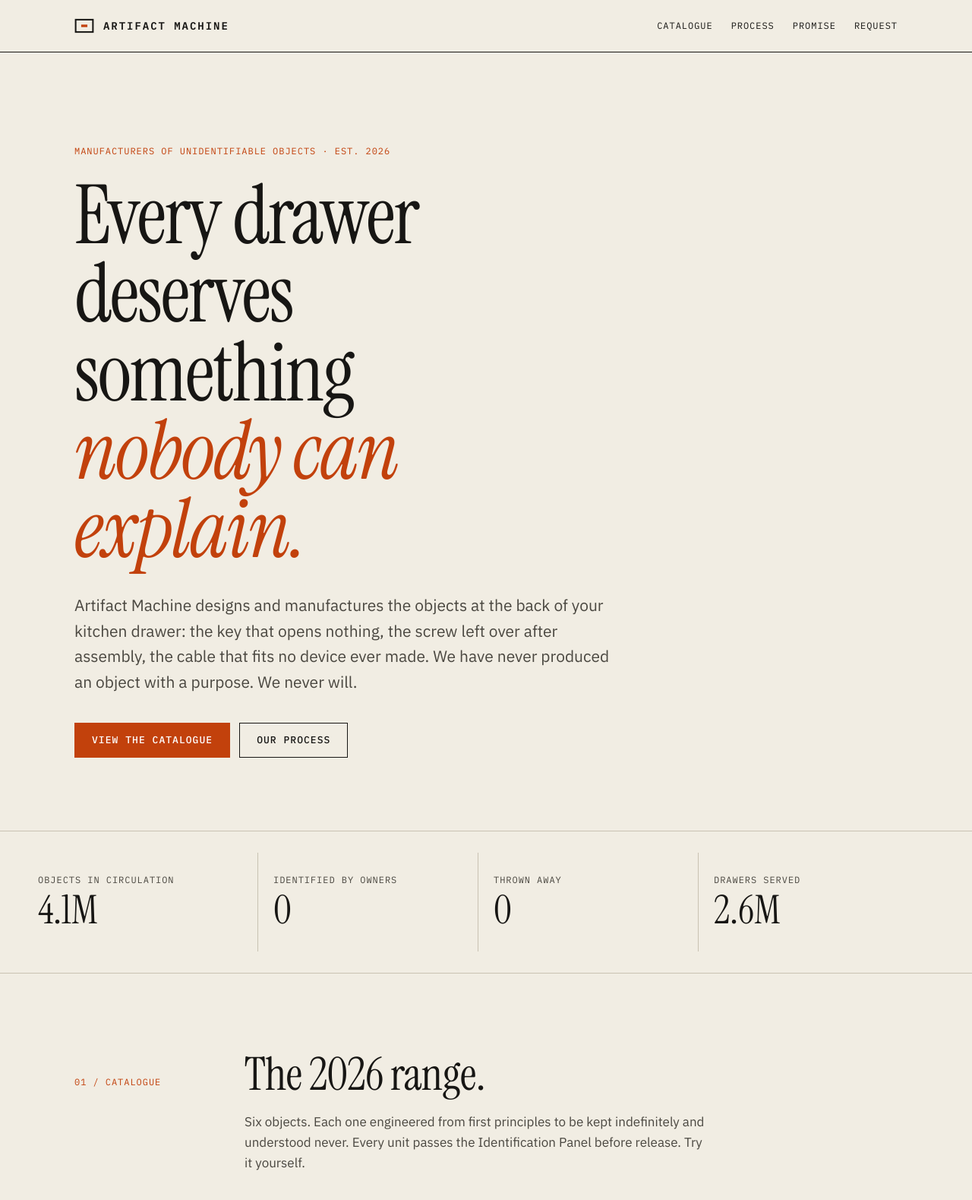
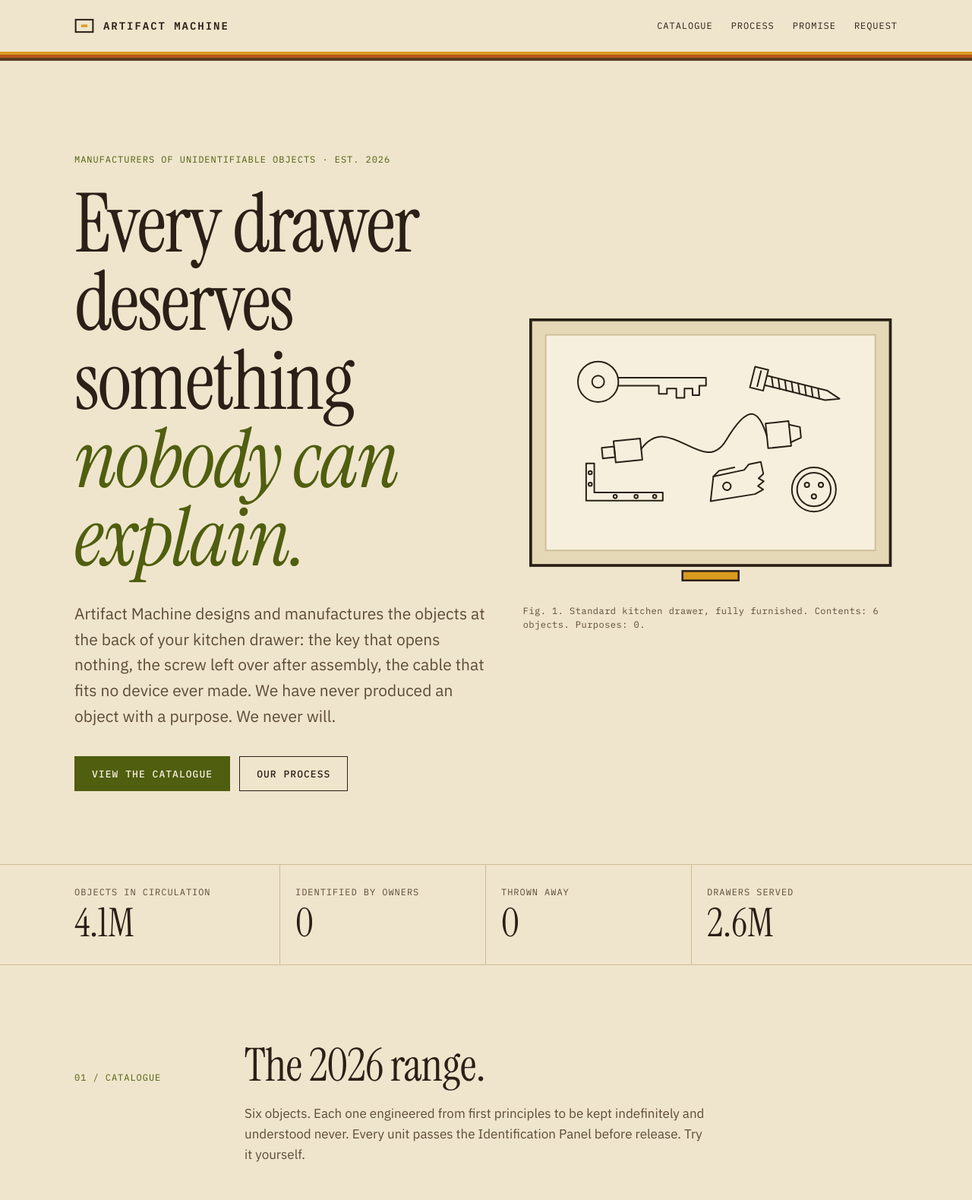
Before and after one commit to johnhreardoniv/artifactmachine-studio, a plain HTML site: page index.html in a window 1280 px wide. Shown: the top 1579 px of the page at 76% size. Drawn offline with Linux system fonts and the light colour scheme.

Commit message:
design: 1970s kitchen-drawer palette and one alignment rail
Avocado, harvest gold, rust and walnut on manila. Section content now
sits on one rail; catalogue rows line up via subgrid and no longer jump
when a verdict appears; the hero gets a drawer figure; the stats strip
selector no longer hits its own wrapper.

Co-Authored-By: Claude Opus 5.5 (1M context) <noreply@anthropic.com>

```diff
--- a/assets/site.css
+++ b/assets/site.css
@@ -1,14 +1,19 @@
 /* Artifact Machine — house style. Industrial catalogue, played completely straight. */
 
 :root {
-  --paper: #f1ede3;
-  --paper-2: #e8e3d6;
-  --ink: #171614;
-  --ink-2: #4a4740;
-  --rule: #c9c2b2;
-  --signal: #c2410c;
-  --signal-ink: #ffffff;
-  --plate: #fbf9f4;
+  --paper: #efe5cc;
+  --paper-2: #e5d8b6;
+  --ink: #2a2017;
+  --ink-2: #5c4b37;
+  --rule: #cdbd97;
+  --signal: #4f5e0f;
+  --signal-ink: #f6efdc;
+  --plate: #f6efdd;
+  --gold: #d99a1e;
+  --rust: #b8561a;
+  --walnut: #5a3d22;
+  --deep: #3f4a10;
+  --cream: #efe5cc;
   --serif: "Instrument Serif", "Iowan Old Style", Georgia, serif;
   --sans: "IBM Plex Sans", system-ui, -apple-system, "Segoe UI", sans-serif;
   --mono: "IBM Plex Mono", ui-monospace, "Cascadia Mono", Consolas, monospace;
@@ -18,14 +23,18 @@
 
 @media (prefers-color-scheme: dark) {
   :root:not([data-theme="light"]) {
-    --paper: #151412;
-    --paper-2: #1d1b18;
-    --ink: #ece7dc;
-    --ink-2: #a8a197;
-    --rule: #3a3731;
-    --signal: #f07a3e;
-    --signal-ink: #151412;
-    --plate: #1d1b18;
+    --paper: #1e1912;
+    --paper-2: #282118;
+    --ink: #efe5cc;
+    --ink-2: #b8a886;
+    --rule: #463a2a;
+    --signal: #b9c45e;
+    --signal-ink: #1e1912;
+    --plate: #282118;
+    --gold: #e3ac3a;
+    --rust: #d0702c;
+    --walnut: #8a6240;
+    --deep: #2e3510;
   }
 }
 
@@ -56,9 +65,19 @@ a { color: inherit; text-underline-offset: 3px; }
 
 /* ---------- Masthead ---------- */
 
-.masthead {
-  border-bottom: 1px solid var(--ink);
+.masthead { position: relative; }
+.masthead::after, footer::before {
+  content: "";
+  display: block;
+  height: 12px;
+  background: linear-gradient(var(--gold) 0 33.3%, var(--rust) 33.3% 66.6%, var(--walnut) 66.6% 100%);
 }
+footer::before { margin-bottom: 40px; }
+
+/* One alignment rail: labels in a 200px column, content to its right. */
+:root { --rail: 224px; }
+.indent { margin-left: var(--rail); }
+@media (max-width: 760px) { .indent { margin-left: 0; } }
 .masthead .wrap {
   display: flex;
   align-items: center;
@@ -78,6 +97,7 @@ a { color: inherit; text-underline-offset: 3px; }
   text-transform: uppercase;
 }
 .wordmark svg { width: 26px; height: 26px; flex: none; }
+.wordmark .handle { fill: var(--gold); }
 .masthead nav { display: flex; gap: 24px; }
 .masthead nav a {
   font-family: var(--mono);
@@ -93,6 +113,18 @@ a { color: inherit; text-underline-offset: 3px; }
 /* ---------- Hero ---------- */
 
 .hero { padding: clamp(56px, 10vw, 120px) 0 clamp(48px, 8vw, 96px); border-bottom: 1px solid var(--rule); }
+.hero-grid { display: grid; gap: 48px; }
+@media (min-width: 981px) {
+  .hero-grid { grid-template-columns: minmax(0, 1.1fr) minmax(0, 1fr); align-items: center; }
+}
+.hero-fig { margin: 0; }
+.hero-fig svg { display: block; width: 100%; height: auto; }
+.hero-fig .tray { fill: var(--paper-2); stroke: var(--ink); stroke-width: 3; }
+.hero-fig .floor { fill: var(--plate); stroke: var(--rule); stroke-width: 1.5; }
+.hero-fig .pull { fill: var(--gold); stroke: var(--ink); stroke-width: 2; }
+.hero-fig .obj { fill: none; stroke: var(--ink); stroke-width: 2; stroke-linecap: round; stroke-linejoin: round; }
+.hero-fig .obj * { vector-effect: non-scaling-stroke; }
+.hero-fig figcaption { margin-top: 14px; font: 12px/1.5 var(--mono); letter-spacing: 0.04em; color: var(--ink-2); }
 .hero .eyebrow { color: var(--signal); margin: 0 0 24px; }
 .hero h1 {
   font-family: var(--serif);
@@ -101,7 +133,6 @@ a { color: inherit; text-underline-offset: 3px; }
   line-height: 0.96;
   letter-spacing: -0.02em;
   margin: 0;
-  max-width: 13ch;
 }
 .hero h1 em { color: var(--signal); }
 .hero .lede {
@@ -139,17 +170,17 @@ a { color: inherit; text-underline-offset: 3px; }
   grid-template-columns: repeat(4, 1fr);
   margin: 0;
 }
-.figures div { padding: 28px 20px 28px 0; border-right: 1px solid var(--rule); }
-.figures div + div { padding-left: 20px; }
-.figures div:last-child { border-right: 0; }
+.figures dl > div { padding: 28px 20px 28px 0; border-right: 1px solid var(--rule); }
+.figures dl > div + div { padding-left: 20px; }
+.figures dl > div:last-child { border-right: 0; }
 .figures dt { font: 12px/1.4 var(--mono); letter-spacing: 0.08em; text-transform: uppercase; color: var(--ink-2); }
 .figures dd { margin: 6px 0 0; font-family: var(--serif); font-size: clamp(34px, 4.4vw, 52px); line-height: 1; }
 @media (max-width: 760px) {
   .figures dl { grid-template-columns: 1fr 1fr; }
-  .figures div { padding: 22px 12px 22px 0; }
-  .figures div + div { padding-left: 0; }
-  .figures div:nth-child(2n) { border-right: 0; padding-left: 12px; }
-  .figures div:nth-child(-n+2) { border-bottom: 1px solid var(--rule); }
+  .figures dl > div { padding: 22px 12px 22px 0; }
+  .figures dl > div + div { padding-left: 0; }
+  .figures dl > div:nth-child(2n) { border-right: 0; padding-left: 12px; }
+  .figures dl > div:nth-child(-n+2) { border-bottom: 1px solid var(--rule); }
 }
 
 /* ---------- Sections ---------- */
@@ -158,10 +189,11 @@ section { padding: clamp(56px, 8vw, 104px) 0; border-bottom: 1px solid var(--rul
 .section-head {
   display: grid;
   grid-template-columns: 200px 1fr;
+  align-items: baseline;
   gap: 24px;
   margin-bottom: 48px;
 }
-.section-head .label { color: var(--signal); padding-top: 12px; }
+.section-head .label { color: var(--signal); margin: 0; }
 .section-head h2 {
   font-family: var(--serif);
   font-weight: 400;
@@ -186,8 +218,10 @@ section { padding: clamp(56px, 8vw, 104px) 0; border-bottom: 1px solid var(--rul
 @media (max-width: 620px) { .catalogue { grid-template-columns: 1fr; } }
 
 .item {
-  display: flex;
-  flex-direction: column;
+  display: grid;
+  grid-row: span 7;
+  grid-template-rows: subgrid;
+  row-gap: 0;
   border-right: 1px solid var(--rule);
   border-bottom: 1px solid var(--rule);
   padding: 20px;
@@ -220,7 +254,8 @@ section { padding: clamp(56px, 8vw, 104px) 0; border-bottom: 1px solid var(--rul
   display: grid;
   grid-template-columns: auto 1fr;
   gap: 6px 16px;
-  margin: auto 0 0;
+  margin: 0;
+  align-self: start;
   padding-top: 14px;
   border-top: 1px dashed var(--rule);
   font: 13px/1.45 var(--mono);
@@ -231,8 +266,8 @@ section { padding: clamp(56px, 8vw, 104px) 0; border-bottom: 1px solid var(--rul
   margin-top: 18px;
   width: 100%;
 }
-.verdict {
-  min-height: 1.5em;
+.item .verdict {
+  min-height: 4.5em;
   margin: 10px 0 0;
   font: 13px/1.5 var(--mono);
   color: var(--signal);
@@ -256,20 +291,17 @@ section { padding: clamp(56px, 8vw, 104px) 0; border-bottom: 1px solid var(--rul
 
 /* ---------- Promise ---------- */
 
-.promise { background: var(--ink); color: var(--paper); border-bottom: 0; }
-.promise .label { color: var(--signal); }
+.promise { background: var(--deep); color: var(--cream); border-bottom: 0; }
+.promise .label { color: #ebb84a; }
+.promise .section-head { margin-bottom: 0; }
 .promise blockquote {
-  margin: 20px 0 0;
+  margin: 0;
   font-family: var(--serif);
   font-size: clamp(32px, 5vw, 64px);
   line-height: 1.06;
   max-width: 22ch;
 }
-.promise p { color: var(--paper-2); opacity: 0.8; max-width: 60ch; margin-top: 28px; }
-@media (prefers-color-scheme: dark) {
-  :root:not([data-theme="light"]) .promise { background: var(--paper-2); color: var(--ink); }
-  :root:not([data-theme="light"]) .promise p { color: var(--ink-2); opacity: 1; }
-}
+.promise p { color: var(--cream); opacity: 0.82; max-width: 60ch; margin-top: 28px; }
 
 /* ---------- Testimonials ---------- */
 
@@ -309,13 +341,14 @@ section { padding: clamp(56px, 8vw, 104px) 0; border-bottom: 1px solid var(--rul
   font: 16px var(--sans);
   width: 100%;
 }
+.request .result:empty { display: none; }
 .request .result { margin: 20px 0 0; font: 14px/1.6 var(--mono); max-width: 70ch; }
 .request .fine { margin: 14px 0 0; font-size: 14px; color: var(--ink-2); }
 @media (max-width: 760px) { .request form { grid-template-columns: 1fr; } }
 
 /* ---------- Footer ---------- */
 
-footer { padding: 40px 0 56px; }
+footer { padding: 0 0 56px; }
 footer .wrap { display: grid; grid-template-columns: 1fr auto; gap: 24px; }
 footer p { margin: 0; font-size: 14px; color: var(--ink-2); max-width: 70ch; }
 footer .mono { color: var(--ink); }
@@ -328,6 +361,6 @@ footer .mono { color: var(--ink); }
 .lost p { color: var(--ink-2); max-width: 56ch; }
 
 @media (prefers-reduced-motion: no-preference) {
-  .verdict:not(:empty) { animation: stamp 260ms cubic-bezier(0.2, 0.8, 0.2, 1); }
+  .item .verdict:not(:empty) { animation: stamp 260ms cubic-bezier(0.2, 0.8, 0.2, 1); }
   @keyframes stamp { from { opacity: 0; transform: translateY(4px); } to { opacity: 1; transform: none; } }
 }
--- a/index.html
+++ b/index.html
@@ -23,7 +23,7 @@
 <header class="masthead">
   <div class="wrap">
     <a class="wordmark" href="/" aria-label="Artifact Machine, home">
-      <svg viewBox="0 0 32 32" aria-hidden="true"><rect x="2" y="6" width="28" height="20" fill="none" stroke="currentColor" stroke-width="2.5"/><rect x="11" y="14" width="10" height="4" fill="#c2410c"/></svg>
+      <svg viewBox="0 0 32 32" aria-hidden="true"><rect x="2" y="6" width="28" height="20" fill="none" stroke="currentColor" stroke-width="2.5"/><rect class="handle" x="11" y="14" width="10" height="4"/></svg>
       Artifact Machine
     </a>
     <nav aria-label="Primary">
@@ -38,7 +38,8 @@
 <main>
 
   <div class="hero">
-    <div class="wrap">
+    <div class="wrap hero-grid">
+      <div class="hero-copy">
       <p class="eyebrow">Manufacturers of unidentifiable objects · Est. 2026</p>
       <h1>Every drawer deserves something <em>nobody can explain.</em></h1>
       <p class="lede">Artifact Machine designs and manufactures the objects at the back of your kitchen drawer: the key that opens nothing, the screw left over after assembly, the cable that fits no device ever made. We have never produced an object with a purpose. We never will.</p>
@@ -46,6 +47,21 @@
         <a class="btn primary" href="#catalogue">View the catalogue</a>
         <a class="btn" href="#process">Our process</a>
       </div>
+      </div>
+      <figure class="hero-fig">
+        <svg viewBox="0 0 400 300" aria-hidden="true">
+          <rect class="tray" x="8" y="8" width="384" height="262"/>
+          <rect class="floor" x="24" y="24" width="352" height="230"/>
+          <rect class="pull" x="170" y="276" width="60" height="10"/>
+          <g class="obj" transform="translate(44 38) scale(0.72)"><circle cx="50" cy="50" r="30"/><circle cx="50" cy="50" r="9"/><path d="M80 44H210V56H200V70H190V60H178V74H166V60H152V68H140V56H80"/></g>
+          <g class="obj" transform="translate(236 40) rotate(14) scale(0.52)"><path d="M30 28H58V72H30Z"/><path d="M44 34V66"/><path d="M58 40H186L214 50L186 60H58"/><path d="M68 40L76 60M82 40L90 60M96 40L104 60M110 40L118 60M124 40L132 60M138 40L146 60M152 40L160 60M166 40L174 60"/></g>
+          <g class="obj" transform="translate(70 104) rotate(-6) scale(0.95)"><rect x="10" y="44" width="14" height="12"/><rect x="24" y="38" width="30" height="24"/><path d="M54 50C90 10 120 90 150 50S190 20 196 50"/><rect x="196" y="36" width="26" height="28"/><path d="M222 40L234 44V56L222 60"/></g>
+          <g class="obj" transform="translate(30 150) scale(0.62)"><path d="M60 18V82H192V68H74V18Z"/><circle cx="67" cy="34" r="3"/><circle cx="67" cy="54" r="3"/><circle cx="110" cy="75" r="3"/><circle cx="146" cy="75" r="3"/><circle cx="178" cy="75" r="3"/></g>
+          <g class="obj" transform="translate(150 168) rotate(-12) scale(0.6)"><path d="M70 72L84 30H140L150 22H172V44L162 50L170 57L158 63L166 71L150 76Z"/><circle cx="104" cy="52" r="7"/><path d="M84 30L96 22H124"/></g>
+          <g class="obj" transform="translate(236 158) scale(0.62)"><circle cx="120" cy="50" r="38"/><circle cx="120" cy="50" r="29"/><circle cx="108" cy="42" r="4"/><circle cx="132" cy="42" r="4"/><circle cx="120" cy="62" r="4"/></g>
+        </svg>
+        <figcaption>Fig. 1. Standard kitchen drawer, fully furnished. Contents: 6 objects. Purposes: 0.</figcaption>
+      </figure>
     </div>
   </div>
 
@@ -205,9 +221,13 @@
 
   <section id="promise" class="promise">
     <div class="wrap">
-      <p class="label">03 / The Artifact Machine Promise</p>
-      <blockquote>If you ever work out what your object is for, we will replace it with one you can't.</blockquote>
-      <p>The guarantee is unconditional and has never been claimed. We regard that as the most important figure we publish.</p>
+      <div class="section-head">
+        <p class="label">03 / Promise</p>
+        <div>
+          <blockquote>If you ever work out what your object is for, we will replace it with one you can't.</blockquote>
+          <p>The guarantee is unconditional and has never been claimed. We regard that as the most important figure we publish.</p>
+        </div>
+      </div>
     </div>
   </section>
 
@@ -217,7 +237,7 @@
         <p class="label">04 / Owners</p>
         <div><h2>In their own words.</h2></div>
       </div>
-      <div class="quotes">
+      <div class="quotes indent">
         <figure>
           <blockquote>"I've moved house four times. I have never once thrown it out."</blockquote>
           <figcaption>D., owner of AM-001 for 14 years</figcaption>
@@ -243,6 +263,7 @@
           <p>Tell us which drawer. We will take it from there. You will not be notified.</p>
         </div>
       </div>
+      <div class="indent">
       <form id="request-form" novalidate>
         <label><span class="label">Your name</span><input name="name" type="text" autocomplete="off" placeholder="Optional. We already know."></label>
         <label><span class="label">Drawer</span>
@@ -259,6 +280,7 @@
       </form>
       <p class="result" id="request-result" aria-live="polite"></p>
       <p class="fine">Nothing you type here leaves your browser. Artifact Machine does not need your details to find your drawer.</p>
+      </div>
     </div>
   </section>
 
```
Also changed, not shown: 404.html (line endings or trailing spaces).
